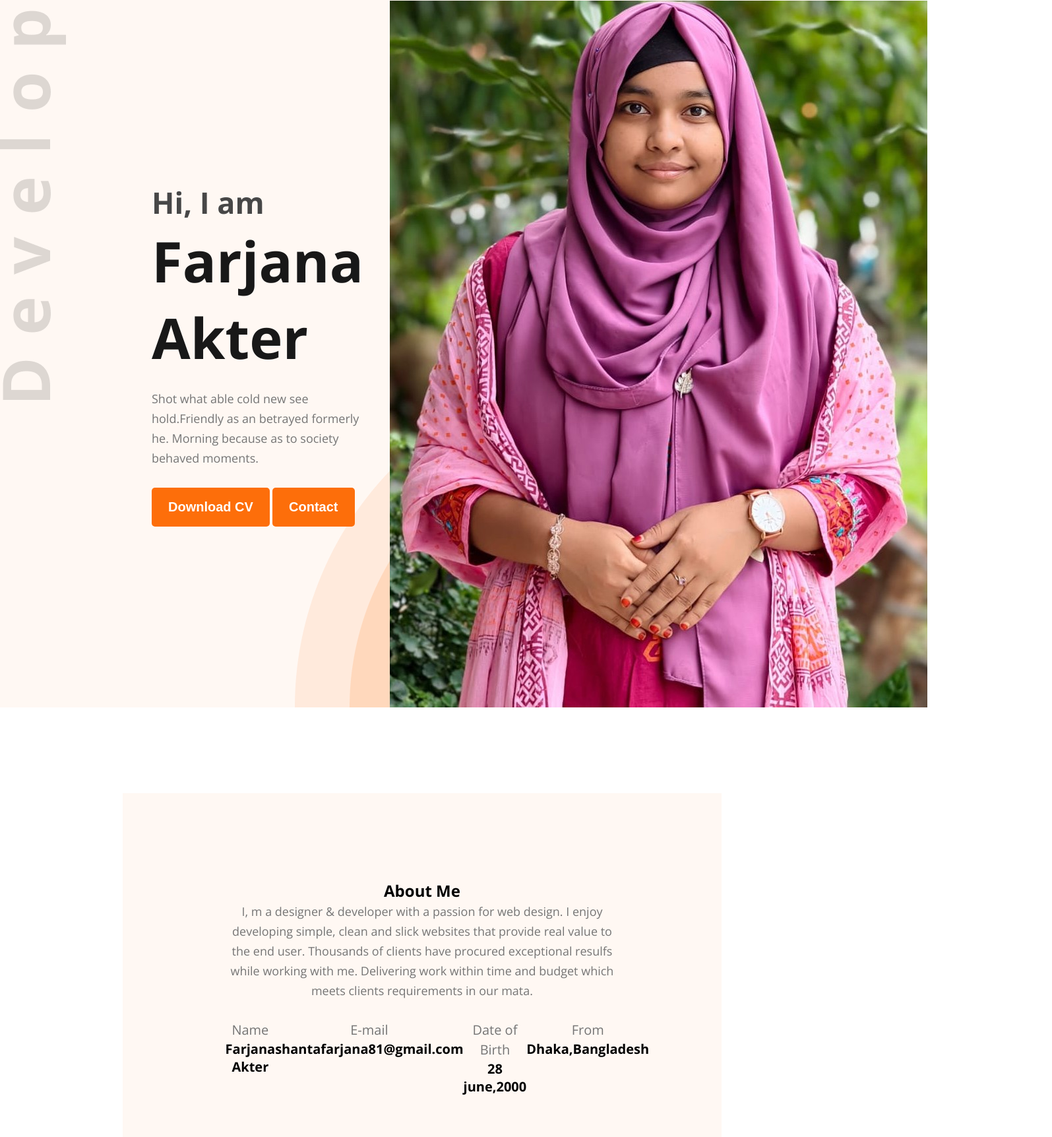
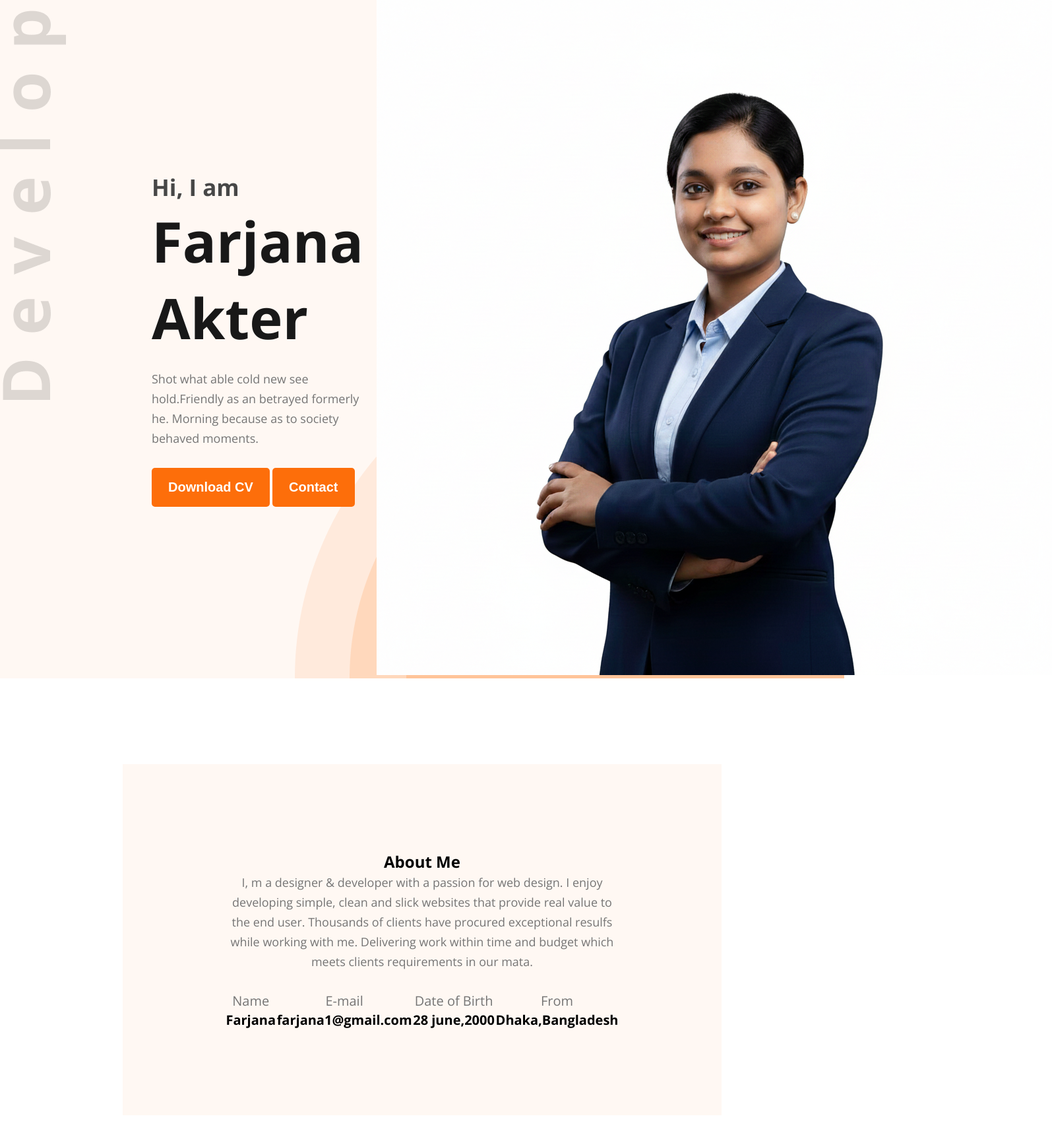
Before and after one commit to shanta90/hero-dev-code, a plain HTML site: page index.html in a window 1280 px wide. Shown: the part 157-1880 px from the top of the page at 66% size, 1595 px wide, since content can reach past the window. Drawn offline with nearby package versions, Linux system fonts and the light colour scheme.

Commit message:
change picture according to design

```diff
--- a/index.html
+++ b/index.html
@@ -31,8 +31,8 @@
             <button class="btn">Contact</button>
            </div>
            </div>
-           <div class="banner-image"></div>
-           <img src="images/WhatsApp Image 2025-12-29 at 6.35.49 PM.jpeg" alt="">
+           <div class="banner-image">
+           <img src="images/Farjana.png" alt=""></div>
         </section>
     </header>
     <section id="about">
@@ -44,11 +44,11 @@
             <div class="about-info">
               <div class="Info-card">
                 <p>Name</p>
-               <h4>Farjana Akter</h4>
+               <h4>Farjana </h4>
             </div>
         <div class="Info-card">
             <p>E-mail</p>
-            <h4>shantafarjana81@gmail.com</h4>
+            <h4>farjana1@gmail.com</h4>
         </div>
         <div class="Info-card">
             <p>Date of Birth</p>
--- a/portfolio.css
+++ b/portfolio.css
@@ -9,7 +9,7 @@
   font-optical-sizing: auto;
 }
 .logo h2 {
-    font-size:45px;
+    font-size:40px;
     font-weight: bolder;
 }
 .color-orange {
@@ -24,6 +24,10 @@
     font-weight: bolder;
     color: white;
     cursor: pointer;
+}
+.btn:hover{
+    color: aqua;
+    background-color: #474747;
 }
 .section-heading {
     max-width: 827px;
@@ -78,11 +82,10 @@ nav .menu a {
     gap:20px;
 }
 #banner .banner-content {
-    max-width: 585px;
-    width: 100%;
+ width: 70%;
 }
 #banner .banner-content h2 {
-    font-size: 45px;
+    font-size: 35px;
     font-weight: 600px;
     color: #474747;
 }
@@ -99,8 +102,11 @@ nav .menu a {
     margin-bottom: 30px;
 }
 #banner .banner-image {
-    max-width: 485px;
+    width: 80%;
     vertical-align: middle;
+    /* margin-bottom: 0px;
+    padding-bottom: 0px; */
+
 
 }
 #about {
@@ -134,7 +140,7 @@ nav .menu a {
     text-align: center;
 }
 #skills .skills-container {
-    width:71%
+    width:100%
 
 }
 #skills .skills-container .skills-box {
```
Also changed, not shown: images/Farjana.png (added).
